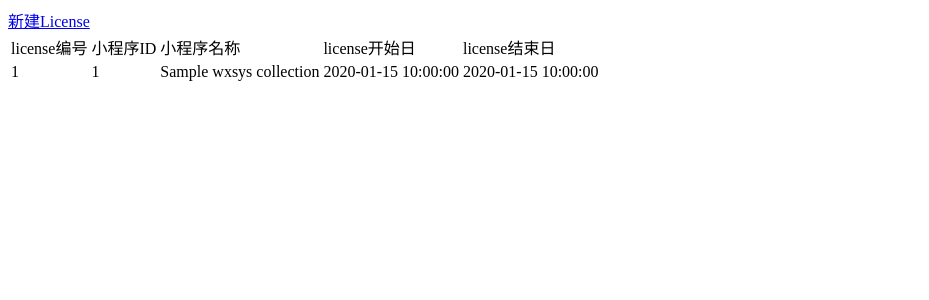
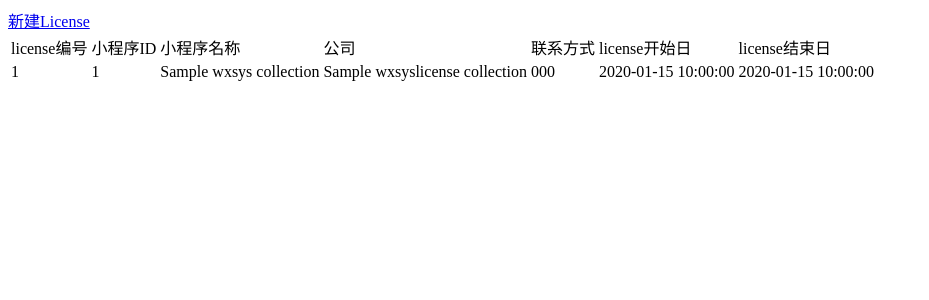
Before and after one commit to zhenyuanwei/PartyPlus, a Flask app: page /wxsyslicenselist in a window 1280 px wide. Shown: the top 300 px of the page, without its empty margins (0-929 px from the left). Run offline with Flask 2, Linux system fonts and the light colour scheme; a database or web service that is not in the repository returns one stand-in record (values such as "Sample title").

Commit message:
add license management2

```diff
--- a/app/model/wxsyslicense.py
+++ b/app/model/wxsyslicense.py
@@ -5,11 +5,13 @@ from app.utils.util import getToday, addDays
 
 '''
 微信小程序版权的数据模型
+license_num          #版权编号
 program_id           #小程序编号
-license_num          #版权编号
+company_name         #公司名称
+tel_no               #联系方式
 license_period       #版权期间
 license_start_date   #版权开始日期
-license_end_date    #版权结束日期
+license_end_date     #版权结束日期
 create_time          #自动设定
 update_time          #自动设定
 '''
--- a/app/templates/wxsys/licenselist.html
+++ b/app/templates/wxsys/licenselist.html
@@ -11,6 +11,8 @@
         <td>license编号</td>
         <td>小程序ID</td>
         <td>小程序名称</td>
+        <td>公司</td>
+        <td>联系方式</td>
         <td>license开始日</td>
         <td>license结束日</td>
     </tr>
@@ -19,6 +21,8 @@
             <td>{{ license['license_num'] }}</td>
             <td>{{ license['program_id'] }}</td>
             <td>{{ license['program_name'] }}</td>
+            <td>{{ license['company_name'] }}</td>
+            <td>{{ license['tel_no'] }}</td>
             <td>{{ license['license_start_date'] }}</td>
             <td>{{ license['license_end_date'] }}</td>
 
--- a/app/templates/wxsys/newlicense.html
+++ b/app/templates/wxsys/newlicense.html
@@ -12,6 +12,10 @@
             <option value="{{ program['program_id'] }}">{{ program['program_name'] }}</option>
         {% endfor %}
     </select><br>
+    <label>公司名称：</label>
+    <input name="company_name" value="{{ today }}"/><br>
+    <label>联系方式：</label>
+    <input name="tel_no" value="{{ today }}"/><br>
     <label>使用开始日：</label>
     <input name="license_start_date" value="{{ today }}"/><br>
     <label>使用周期：</label>
--- a/app/views/webpage.py
+++ b/app/views/webpage.py
@@ -89,6 +89,8 @@ def doWxsysNewLicense():
     license = {}
     if request.method == 'POST':
         license['program_id'] = request.form.get('program_id')
+        license['company_name'] = request.form.get('company_name')
+        license['tel_no'] = request.form.get('tel_no')
         license['license_start_date'] = request.form.get('license_start_date')
         license['license_period'] = request.form.get('license_period')
         addLicense(license=license)
```
